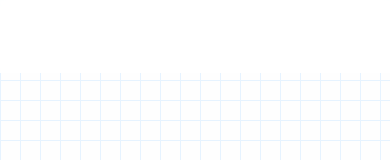
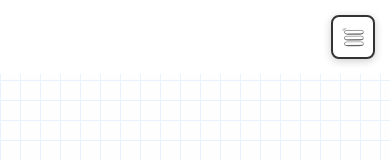
Before and after one commit to YonaVin/portfolio-new, a React (Create React App) app: page / in a window 390 px wide. Shown: the top 160 px of the page. Built offline with nearby package versions, Linux system fonts and the light colour scheme; the HTML template or start-up script is replaced by a standard one; a web font is replaced by a local one.

Commit message:
Fix mobile menu: make button more visible, reduce menu size, improve styling

```diff
--- a/src/App.css
+++ b/src/App.css
@@ -1614,28 +1614,36 @@
     display: flex;
     justify-content: flex-end;
     align-items: center;
+    position: relative;
   }
 
 
 
   /* Mobile Menu Button Styles */
   .mobile-menu-btn {
-    background: none;
-    border: none;
+    background: rgba(255, 255, 255, 0.9);
+    border: 2px solid #333;
     cursor: pointer;
     padding: 8px;
     border-radius: 8px;
-    transition: background-color 0.3s ease;
+    transition: all 0.3s ease;
+    display: flex;
+    align-items: center;
+    justify-content: center;
+    z-index: 1001;
+    box-shadow: 0 2px 8px rgba(0, 0, 0, 0.2);
   }
 
   .mobile-menu-btn:hover {
-    background-color: rgba(0, 0, 0, 0.1);
+    background-color: #f0f0f0;
+    transform: scale(1.05);
   }
 
   .menu-icon {
     width: 24px;
     height: 24px;
-    filter: invert(1);
+    filter: invert(0.3);
+    display: block;
   }
 
   /* Mobile Menu Overlay */
@@ -1655,13 +1663,13 @@
 
   .mobile-menu {
     background: white;
-    border-radius: 20px;
-    padding: 30px;
-    max-width: 400px;
-    width: 100%;
-    max-height: 80vh;
+    border-radius: 15px;
+    padding: 20px;
+    max-width: 300px;
+    width: 90%;
+    max-height: 70vh;
     overflow-y: auto;
-    box-shadow: 0 20px 40px rgba(0, 0, 0, 0.3);
+    box-shadow: 0 15px 30px rgba(0, 0, 0, 0.3);
     animation: slideIn 0.3s ease-out;
   }
 
@@ -1680,14 +1688,14 @@
     display: flex;
     justify-content: space-between;
     align-items: center;
-    margin-bottom: 30px;
-    padding-bottom: 15px;
+    margin-bottom: 20px;
+    padding-bottom: 10px;
     border-bottom: 2px solid #f0f0f0;
   }
 
   .mobile-menu-header h3 {
     margin: 0;
-    font-size: 1.5rem;
+    font-size: 1.2rem;
     color: #333;
     font-weight: 600;
   }
@@ -1716,19 +1724,19 @@
   .mobile-menu-links {
     display: flex;
     flex-direction: column;
-    gap: 15px;
+    gap: 10px;
   }
 
   .mobile-nav-link {
     display: flex;
     align-items: center;
-    gap: 15px;
-    padding: 15px 20px;
+    gap: 12px;
+    padding: 12px 15px;
     text-decoration: none;
     color: #333;
-    border-radius: 15px;
+    border-radius: 10px;
     transition: all 0.3s ease;
-    font-size: 1.1rem;
+    font-size: 1rem;
     font-weight: 500;
     border: 2px solid transparent;
   }
@@ -1736,12 +1744,12 @@
   .mobile-nav-link:hover {
     background-color: #f8f9fa;
     border-color: #e9ecef;
-    transform: translateX(5px);
+    transform: translateX(3px);
   }
 
   .mobile-nav-icon {
-    width: 24px;
-    height: 24px;
+    width: 20px;
+    height: 20px;
     filter: invert(0.3);
   }
 
```
